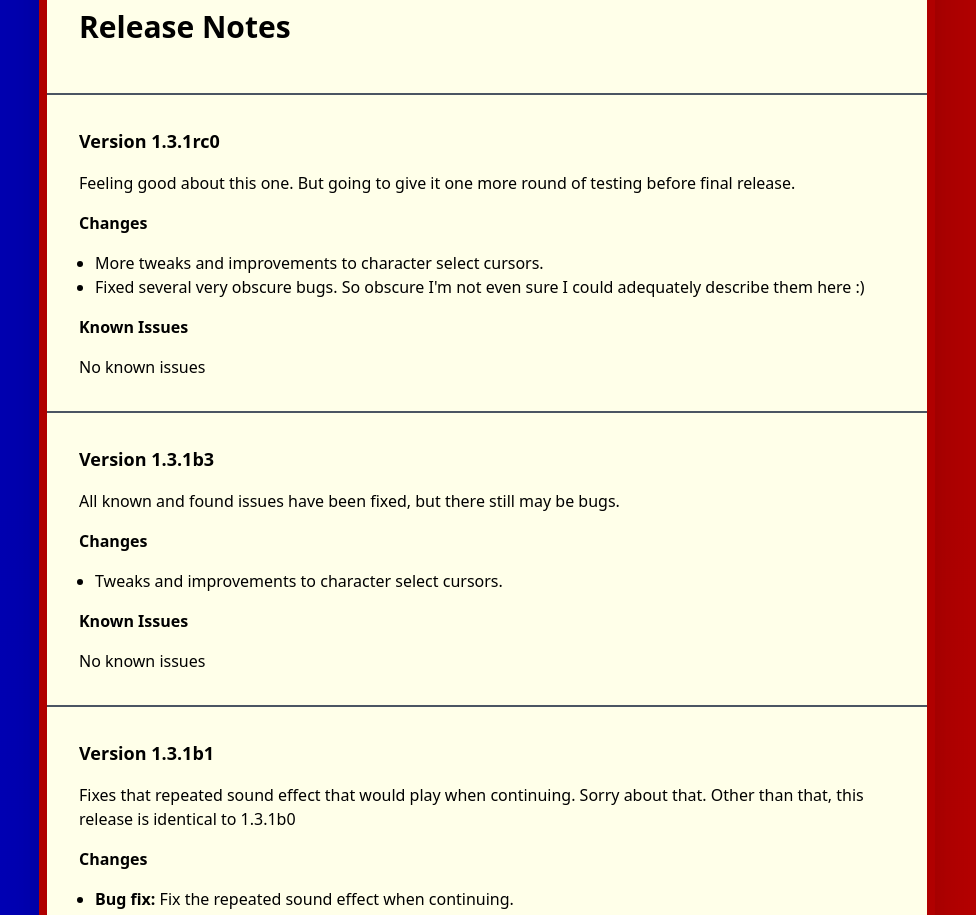
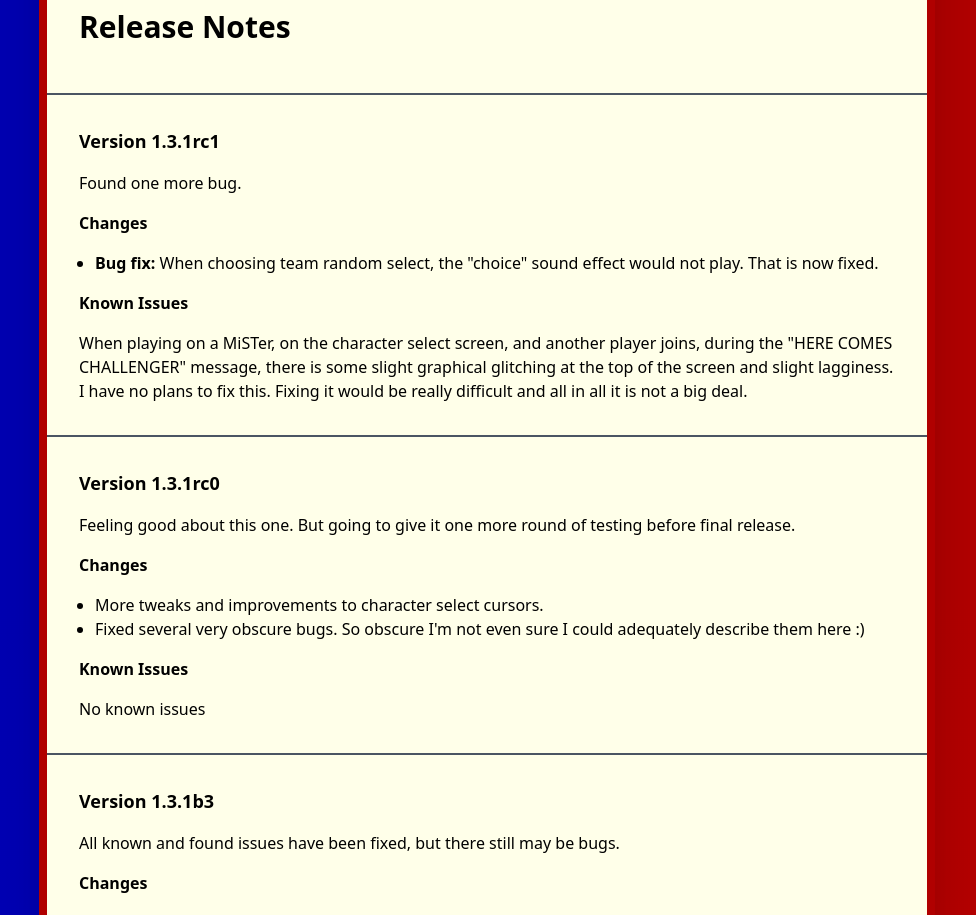
Before and after one commit to city41/neorh, a Next.js app: page / in a window 1280 px wide. Shown: the part 3280-4195 px from the top of the page, without its empty margins (153-1129 px from the left). Built offline with nearby package versions, Linux system fonts and the light colour scheme.

Commit message:
v1.3.1rc1

```diff
--- a/src/components/IndexPage/IndexPage.tsx
+++ b/src/components/IndexPage/IndexPage.tsx
@@ -189,6 +189,24 @@ function IndexPage() {
           <h2 className={styles.pageHeader}>Release Notes</h2>
         </div>
         <div className="mb-16">
+          <Hr />
+          <h3 className="heading text-lg font-bold pb-4">Version 1.3.1rc1</h3>
+          <p>Found one more bug.</p>
+          <h4 className="heading font-bold py-4">Changes</h4>
+          <ul className="list-disc ml-4">
+            <li>
+              <b>Bug fix:</b> When choosing team random select, the
+              &quot;choice&quot; sound effect would not play. That is now fixed.
+            </li>
+          </ul>
+          <h4 className="heading font-bold py-4">Known Issues</h4>
+          <p>
+            When playing on a MiSTer, on the character select screen, and
+            another player joins, during the &quot;HERE COMES CHALLENGER&quot;
+            message, there is some slight graphical glitching at the top of the
+            screen and slight lagginess. I have no plans to fix this. Fixing it
+            would be really difficult and all in all it is not a big deal.
+          </p>
           <Hr />
           <h3 className="heading text-lg font-bold pb-4">Version 1.3.1rc0</h3>
           <p>
```
Also changed, not shown: 2 other files (tests, documents, lock files or other folders).
